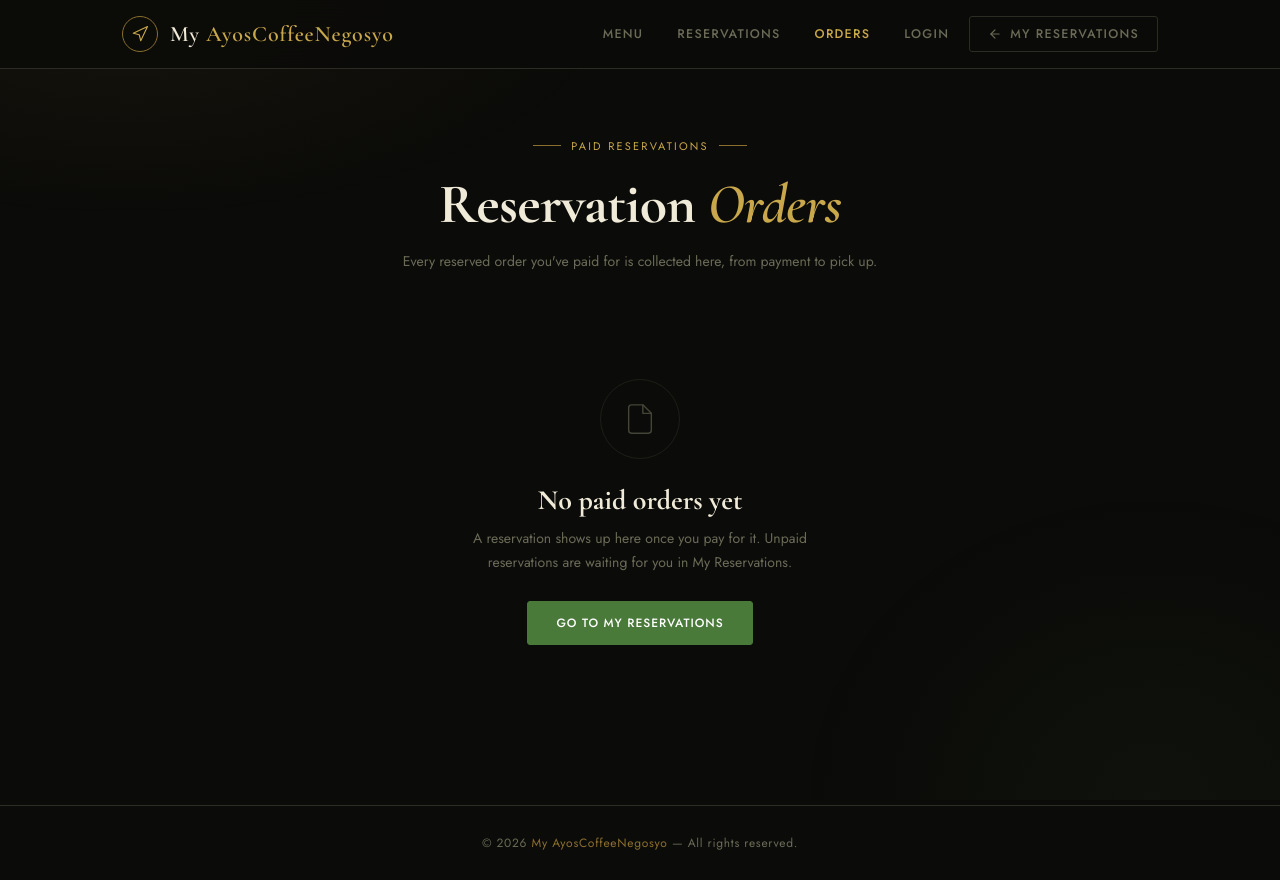
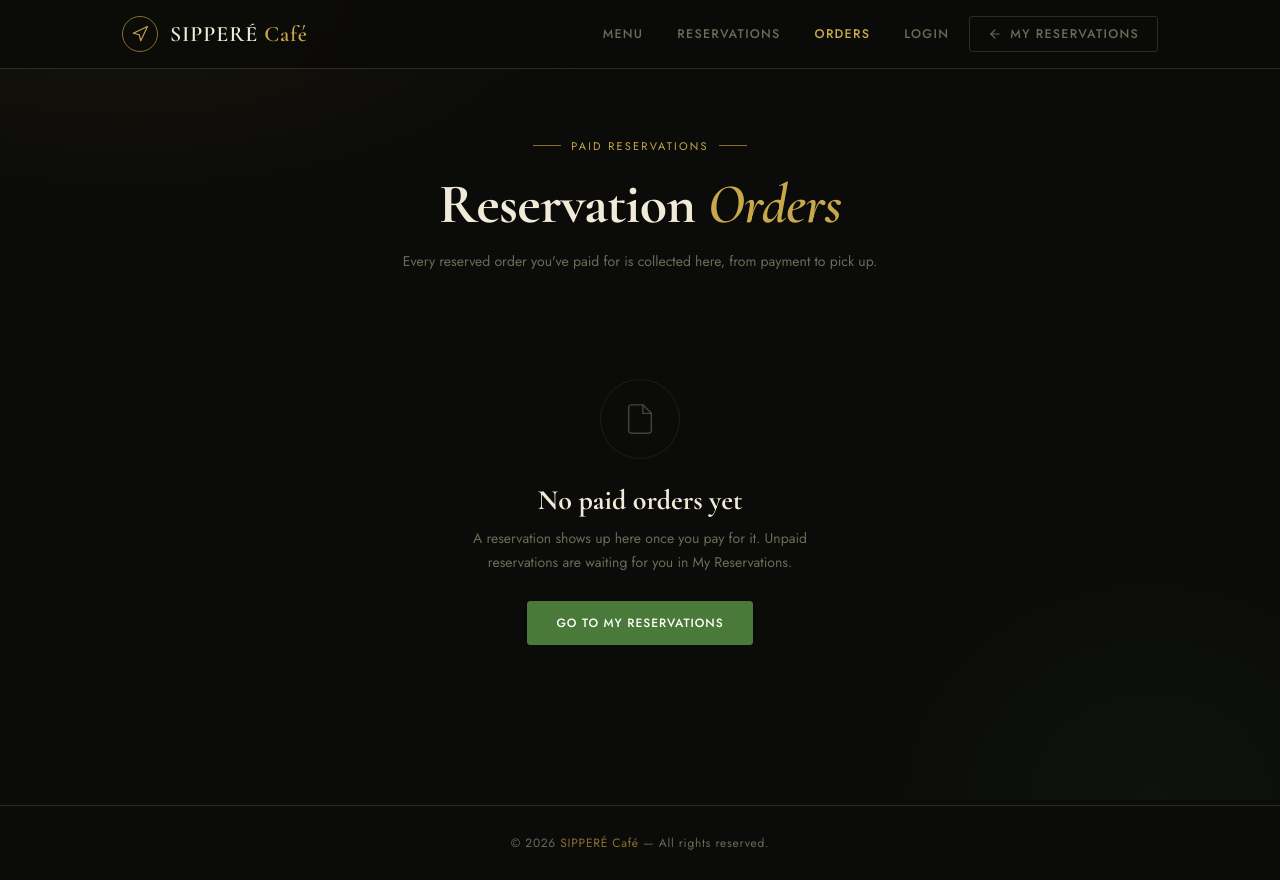
Before and after one commit to guevaraprinceedward/study-projects-php, a PHP site: page /restaurant/reservation-orders.php in a window 1280 px wide. Run offline with PHP 8.4, Linux system fonts and the light colour scheme.

Commit message:
Update reservation-orders.php

```diff
--- a/reservation-orders.php
+++ b/reservation-orders.php
@@ -36,7 +36,7 @@ $orders = array_values(array_filter($orders, fn($o) => strtolower((string)$o['st
 <head>
     <meta charset="UTF-8">
     <meta name="viewport" content="width=device-width, initial-scale=1.0">
-    <title>Reservation Orders — AyosCoffeeNegosyo</title>
+    <title>Reservation Orders — SIPPERÉ Café</title>
     <link href="https://fonts.googleapis.com/css2?family=Cormorant+Garamond:ital,wght@0,400;0,600;0,700;1,400;1,600&family=Jost:wght@300;400;500;600&display=swap" rel="stylesheet">
     <link rel="stylesheet" href="reservation-pages.css">
 </head>
@@ -47,7 +47,7 @@ $orders = array_values(array_filter($orders, fn($o) => strtolower((string)$o['st
             <div class="brand-icon">
                 <svg width="18" height="18" viewBox="0 0 24 24" fill="none" stroke="#c9a84c" stroke-width="1.5" stroke-linecap="round" stroke-linejoin="round"><path d="M3 11l19-9-9 19-2-8-8-2z"/></svg>
             </div>
-            <span class="brand-name">My <span>AyosCoffeeNegosyo</span></span>
+            <span class="brand-name">SIPPERÉ <span>Café</span></span>
         </a>
         <nav>
             <a href="reservation-menu.php">Menu</a>
@@ -163,7 +163,7 @@ $orders = array_values(array_filter($orders, fn($o) => strtolower((string)$o['st
 <?php endif; ?>
 </main>
 
-<footer><p>© 2026 <span>My AyosCoffeeNegosyo</span> — All rights reserved.</p></footer>
+<footer><p>© 2026 <span>SIPPERÉ Café</span> — All rights reserved.</p></footer>
 
 <?php include 'reservation-receipt.inc.php'; ?>
 
```
